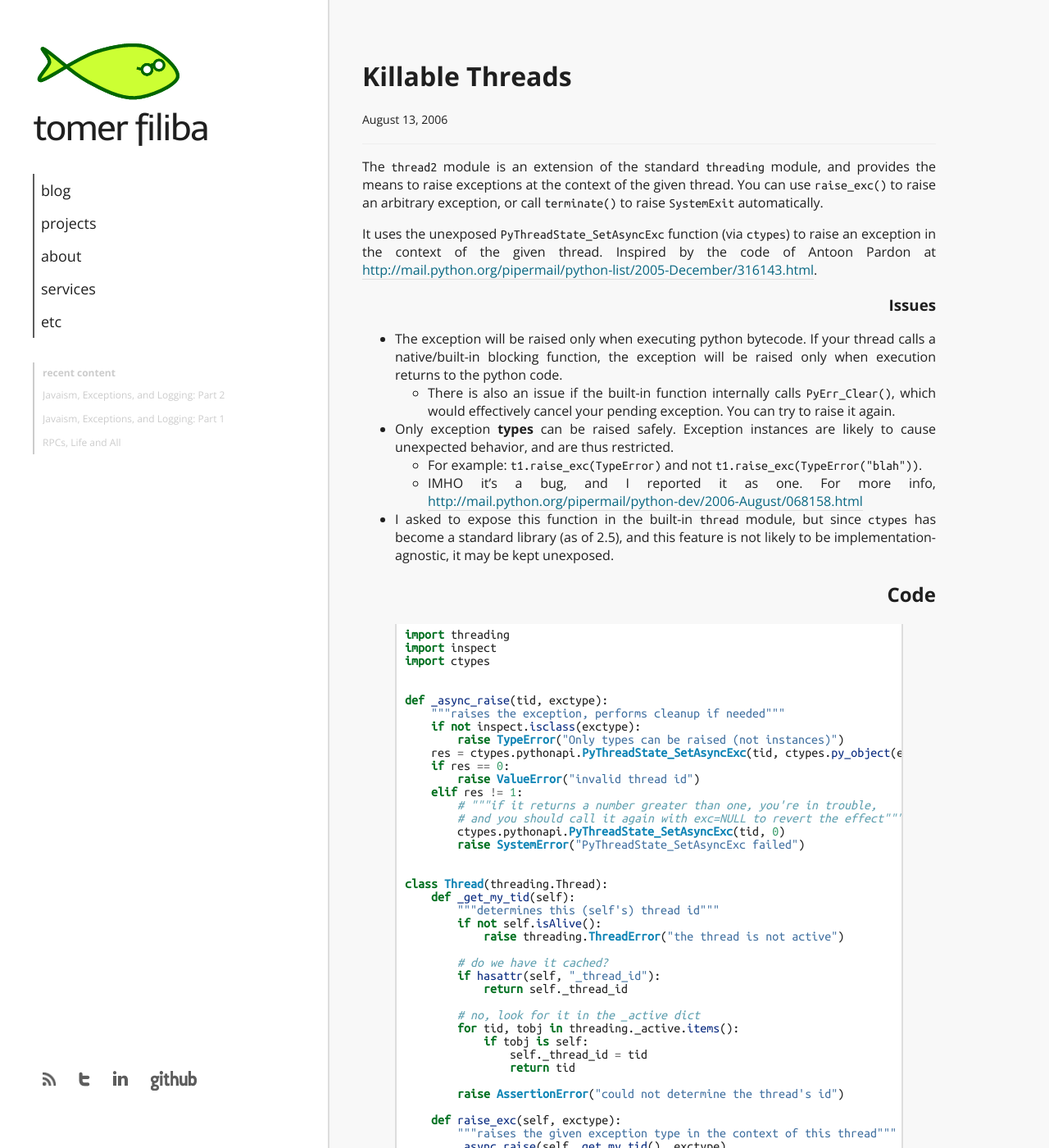
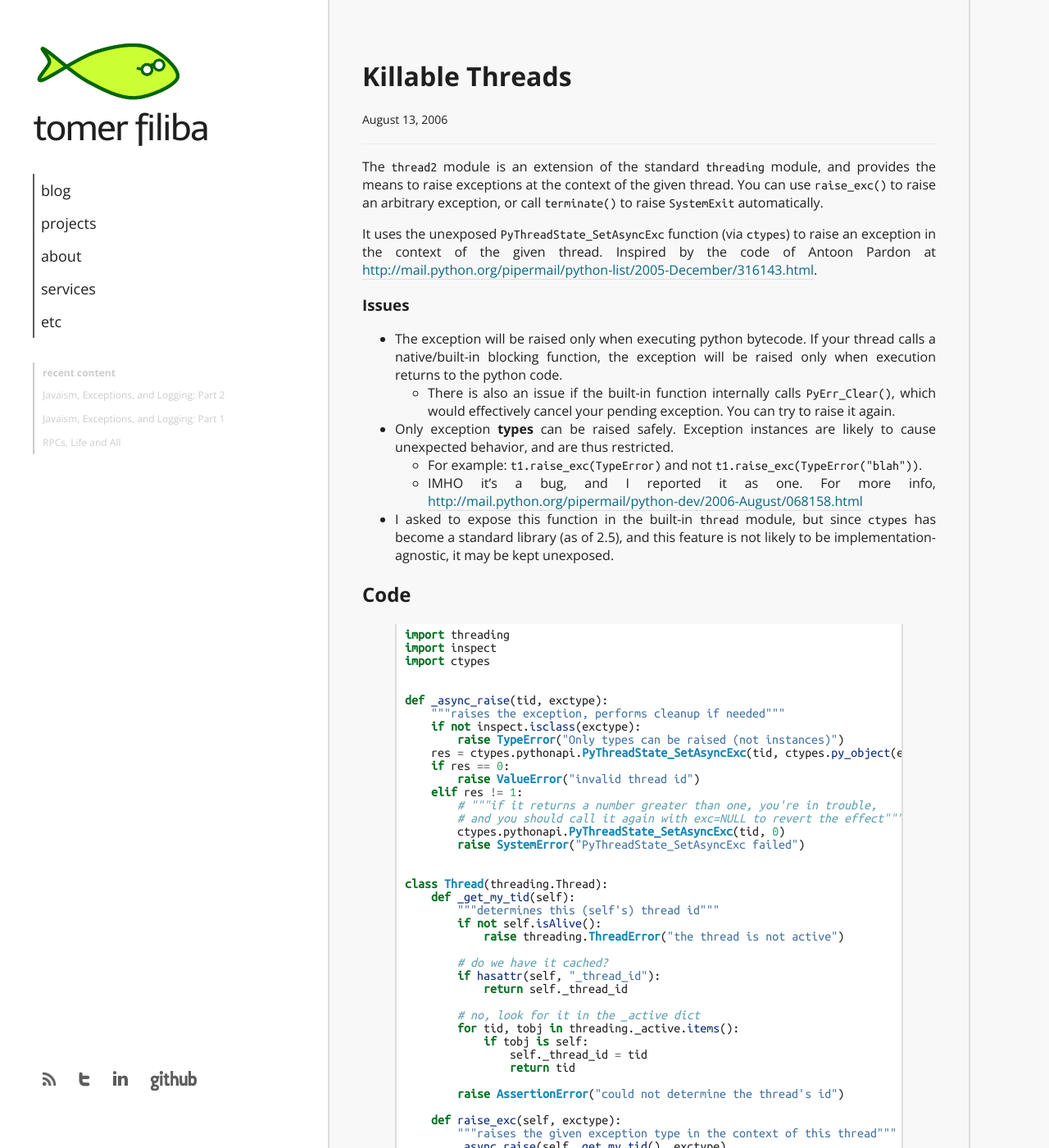
Before and after one commit to tomerfiliba/tomerfiliba.github.io, a Jekyll site: the page built from recipes/_posts/2006-08-13-Thread2.md, in a window 1280 px wide and 1400 px high. Shown: the whole window at 82% size. Built offline with Jekyll 4.4.1, drawn with Linux system fonts in a browser that asks for light colours; Markdown is read by kramdown in place of the engine named in the settings.

Commit message:
new design

```diff
--- a/static/css/theme.css
+++ b/static/css/theme.css
@@ -210,14 +210,15 @@
     max-width: 700px;
     text-align: justify;
     padding: 40px 40px 20px 40px;
+    border-right: 2px solid #ddd;
 }
 
-#content h1, h2, h3, h4, h5 {
+#content h1, #content h2, #content h3, #content h4, #content h5 {
     font-family: 'Open Sans', 'Trebuchet MS', sans-serif;
     text-align: left;
 }
 
-#content[dir="rtl"] h1, h2, h3, h4, h5 {
+#content[dir="rtl"] h1, #content[dir="rtl"] h2, #content[dir="rtl"] h3, #content[dir="rtl"] h4, #content[dir="rtl"] h5 {
     text-align: right;
 }
 
@@ -259,10 +260,13 @@
 
 #footer {
     font-size: 14px;
+    text-align: center;
     padding: 10px 0 30px 0;
     position: absolute;
     bottom: 0px;
-    border-top: 3px solid #eee;
+    border-top: 2px solid #ddd;
+    width: 100%;
+    max-width: 700px;
 }
 
 
```
